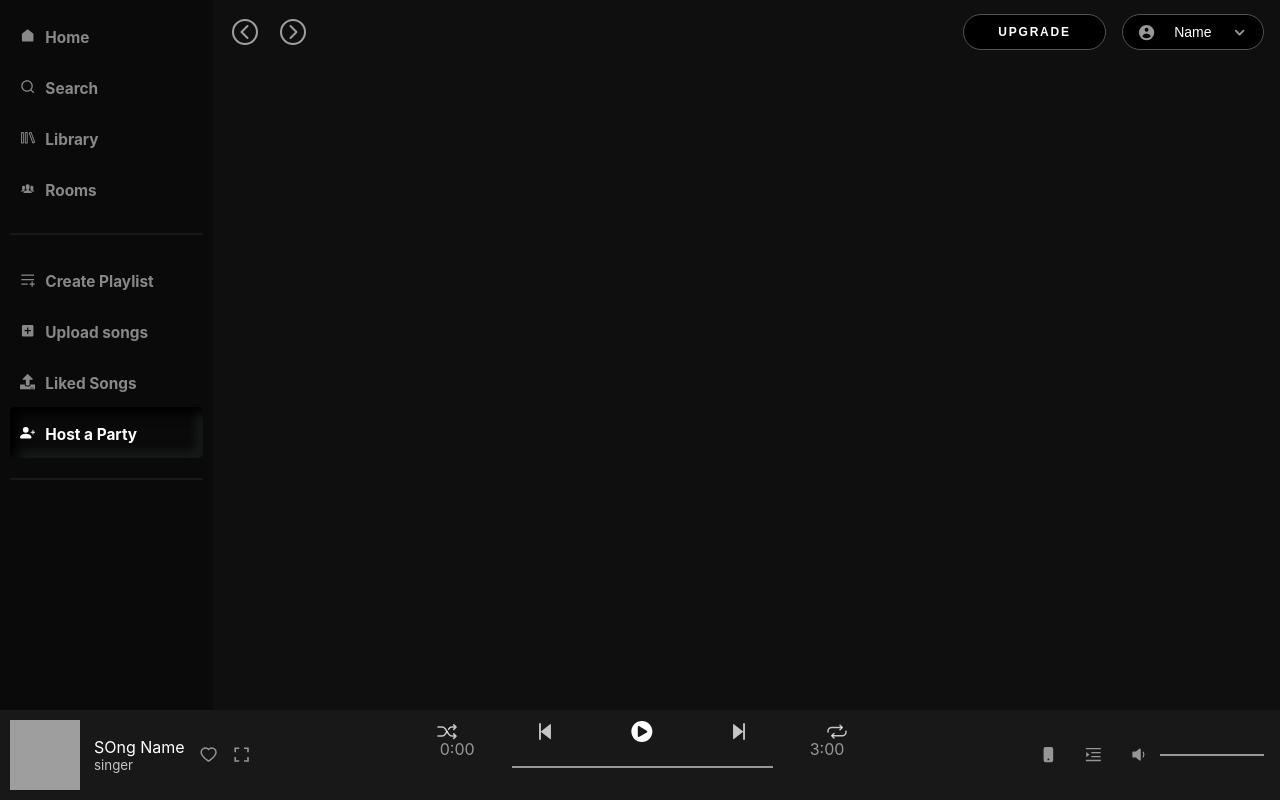
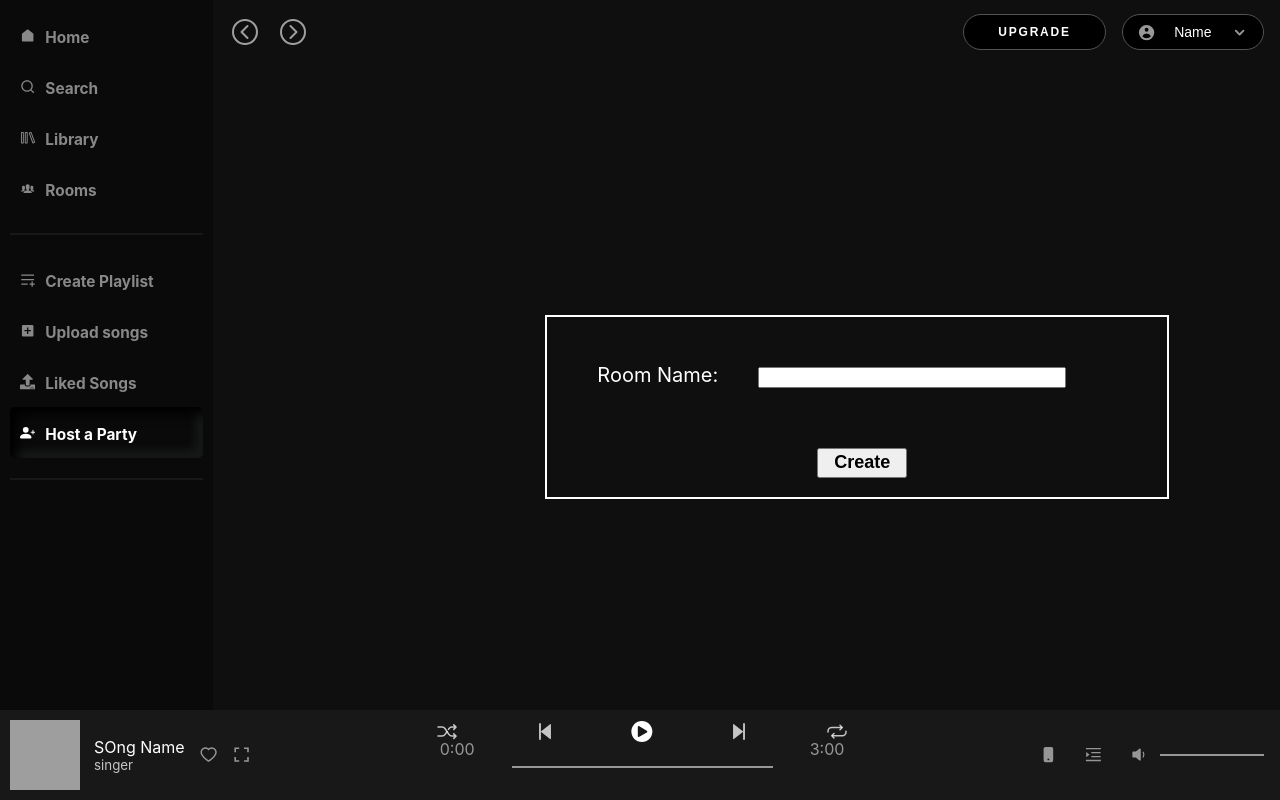
Before and after one commit to MurtazaMister/Resonate, a React (Create React App) app in the folder frontend/client/: page /host in a window 1280 px wide. Built offline with nearby package versions, Linux system fonts and the light colour scheme; grey boxes are pictures that could not be loaded.

Commit message:
upload songs_5

```diff
--- a/frontend/client/package.json
+++ b/frontend/client/package.json
@@ -12,7 +12,7 @@
         "react-bootstrap": "^2.5.0",
         "react-dom": "^17.0.2",
         "react-icons": "^4.2.0",
-        "react-router-dom": "^5.2.0",
+        "react-router-dom": "^5.3.4",
         "react-scripts": "^5.0.1",
         "rn-dominant-color": "^1.7.2",
         "uuidv4": "^6.2.8",
--- a/frontend/client/src/App.js
+++ b/frontend/client/src/App.js
@@ -11,6 +11,7 @@ import SongPage from './Page/SongPage';
 import CreatePlaylist from './Page/CreatePlaylist';
 import UploadSong from './Page/UploadSong';
 import Room from './Page/Room';
+import Host from './Page/Host';
 
 // Main application
 //comment acknowledged
@@ -30,6 +31,7 @@ function App() {
                     <Route  path='/songs/:id' component={SongPage} />
                     <Route  path='/upload' component={UploadSong} />
                     <Route  path='/rooms' component={Room} />
+                    <Route  path='/host' component={Host} />
                 </Switch>
                 <PlayBar />
 
--- /dev/null
+++ b/frontend/client/src/Page/Host.js
@@ -0,0 +1,29 @@
+import React from 'react'
+import { useState } from 'react'
+import './host.css';
+import {useHistory} from 'react-router-dom';
+
+
+const Host = () => {
+    const [name, setName] = useState("");
+    const history = useHistory();
+    const handleSubmit = event => {
+        event.preventDefault();
+
+      };
+  return (
+
+    <div className="content">
+      <form className='create_room' onSubmit={handleSubmit}>
+        <label>
+            Room Name:
+            <input type="text" name="roomname" className='roomname' value={name} onChange={(e) => setName(e.target.value)}/>
+        </label>
+        <br/>
+        <button type="submit"className='sub_button' onClick={() => history.push('/rooms')}>Create</button>
+      </form>
+    </div>
+  )
+}
+
+export default Host
--- /dev/null
+++ b/frontend/client/src/Page/host.css
@@ -0,0 +1,33 @@
+* {
+    margin: 0px;
+}
+
+.create_room {
+    padding: 10px;
+    font-size: 20px;
+    border: 2px solid white;
+    width: 600px;
+    height: 160px;
+    margin-top: 250px;
+    margin-left: 300px;
+}
+
+label {
+    margin-left: 40px;
+}
+
+.roomname {
+    width: 300px;
+    margin: 40px;
+}
+
+.sub_button {
+    height: 30px;
+    width: 90px;
+    margin-left: 260px;
+    font-weight: 800;
+    padding: 0px;
+    font-size: 18px;
+    margin-top: 20px;
+    cursor: pointer;
+}
--- a/frontend/client/src/Page/uploadsong.css
+++ b/frontend/client/src/Page/uploadsong.css
@@ -70,8 +70,8 @@ input {
     margin-left: 40px;
 }
 
-.bottom_2 {
-    margin-left: 30px;
+h3.bottom_2 {
+    margin-left: 50px;
 }
 
 @media only screen and (max-width: 1250px) {
--- a/frontend/client/src/component/RoomCard.js
+++ b/frontend/client/src/component/RoomCard.js
@@ -26,7 +26,6 @@ const RoomCard = (props)=> {
             <br/>
             <br/>
             <br/>
-            <br/>
             {props.time}
         </div>
         </div>
--- a/frontend/client/src/component/roomCard.css
+++ b/frontend/client/src/component/roomCard.css
@@ -25,10 +25,9 @@
     /* margin-right: 80px; */
 }
 
-.right {
+div.right {
     display: block;
     float: right;
-    align-items: right;
-    margin-top: 2px;
-    margin-right: 50px;
+    margin-top: 10px;
+    margin-right: 40px;
 }
```
Also changed, not shown: 1 other file (tests, documents, lock files or other folders).
